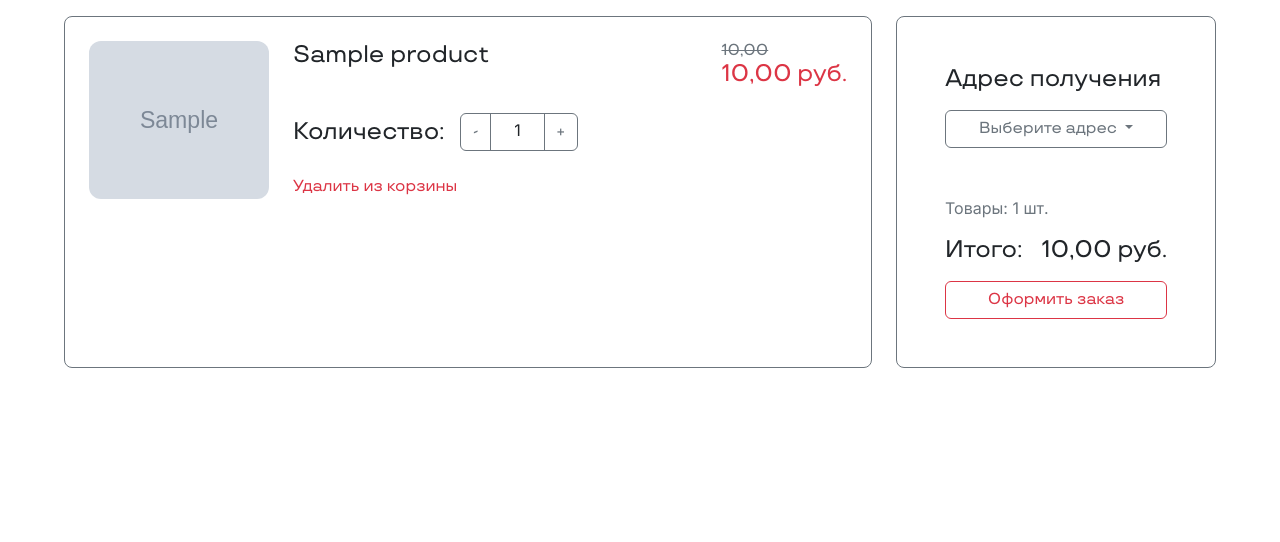
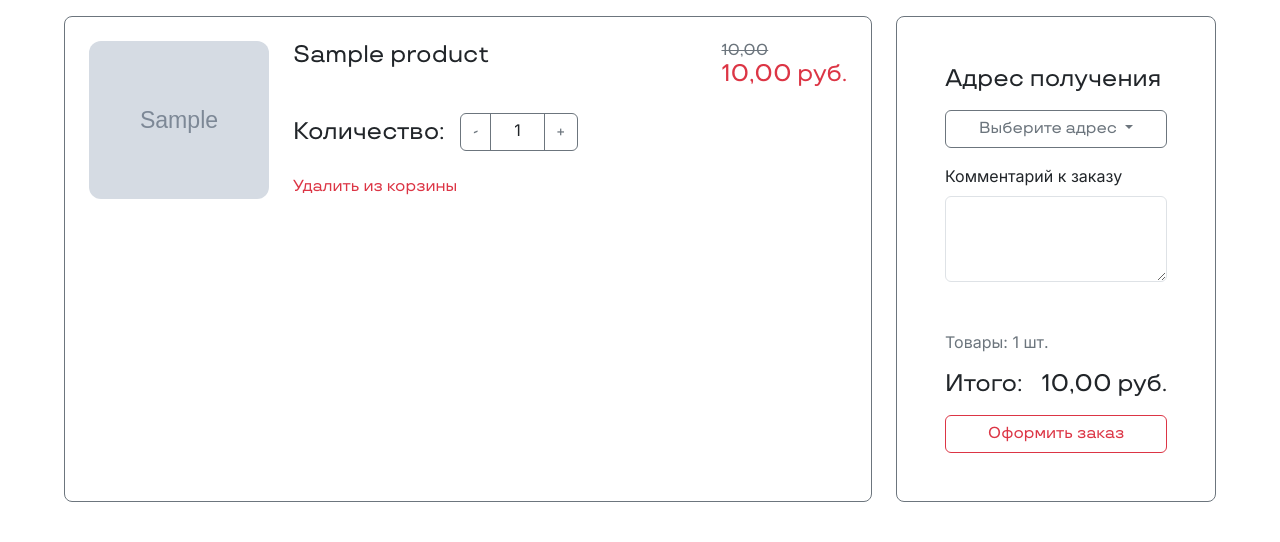
Before and after one commit to eternity089/otkrytie, a Django app: page /cart in a window 1280 px wide. Shown: the part 136-678 px from the top of the page. Run offline with Django 5.2, Linux system fonts and the light colour scheme; a user stored in the database is signed in; tables that the repository leaves empty hold one stand-in row (values such as "Sample post"); grey boxes marked "Sample" are stand-in pictures.

Commit message:
add comment in cart

```diff
--- a/app/models.py
+++ b/app/models.py
@@ -66,6 +66,7 @@ class Order(models.Model):
     products = models.ManyToManyField('Product', through='ItemInOrder', related_name='orders')
     city = models.ForeignKey('City', on_delete=models.CASCADE)
     address = models.ForeignKey('Address', on_delete=models.CASCADE)
+    comment = models.TextField(blank=True, null=True, verbose_name='Комментарий к заказу')
 
     def status_verbose(self):
         return dict(self.STATUS_CHOICES)[self.status]
--- a/app/templates/app/cart.html
+++ b/app/templates/app/cart.html
@@ -83,6 +83,16 @@
                 </ul>
             </div>
             <input type="hidden" id="addressInput" name="address" value="{{ selected_address.id|default:'' }}">
+            <div class="mt-3">
+                <label class="form-label">Комментарий к заказу</label>
+                <textarea
+                    name="comment"
+                    id="order-comment"
+                    class="form-control"
+                    rows="3"
+                    placeholder="Например: позвонить перед доставкой">
+                </textarea>
+            </div>
             <div class="count">
                 <p class="mt-5 text-secondary">Товары: <span class="cart-count">{{ cart_count }}</span>  шт.</p>
             </div>
--- a/app/views.py
+++ b/app/views.py
@@ -155,10 +155,12 @@ def cart(request):
         if not address_id:
             messages.error(request, 'Выберите адрес')
             return redirect('cart')
+        comment = request.POST.get('comment')
         order = Order.objects.create(
             user=request.user,
             city_id=city_id if city_id else None,
-            address_id=address_id
+            address_id=address_id,
+            comment = comment if comment else None,
         )
         for item in cart_items:
             ItemInOrder.objects.create(
```
Also changed, not shown: app/migrations/0015_order_comment.py (added).
